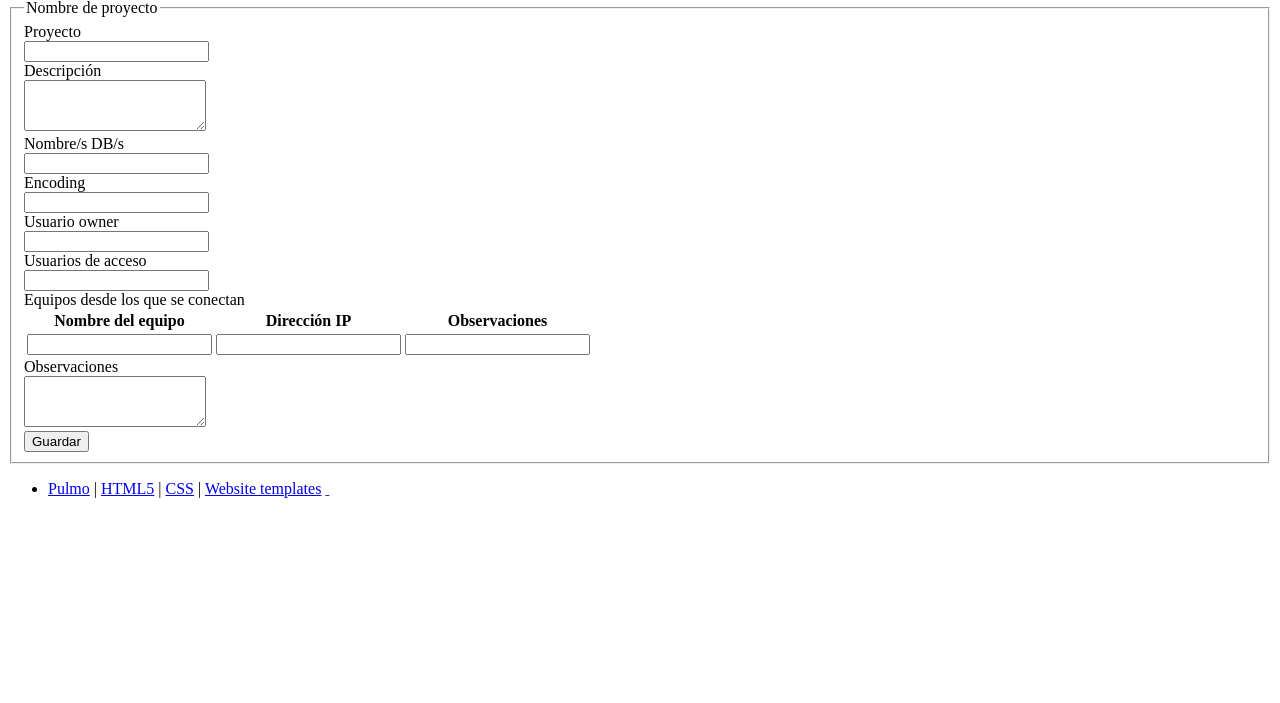
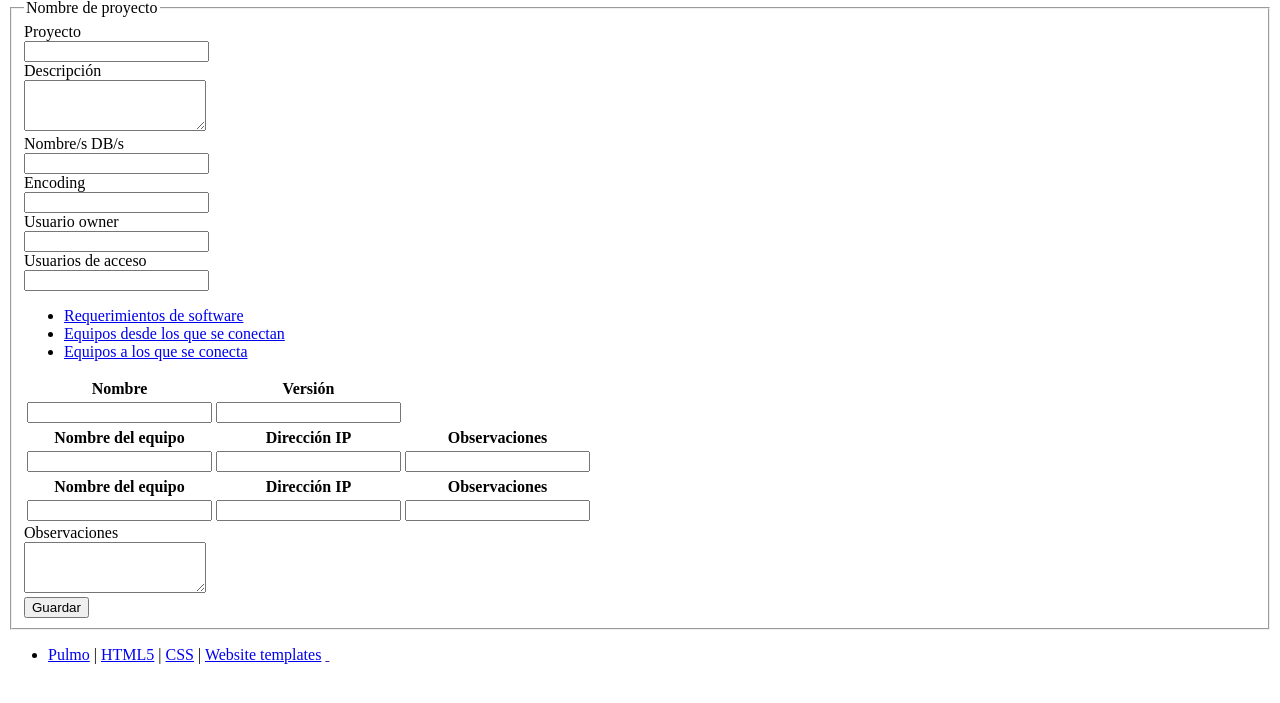
Before and after one commit to efornal/pulmo, a Django app: page /app/new in a window 1280 px wide. Shown: the part 75-778 px from the top of the page. Run offline with Django 3.2, Linux system fonts and the light colour scheme; some libraries are stand-ins or nearby versions.

Commit message:
all in tabs

```diff
--- a/templates/new.html
+++ b/templates/new.html
@@ -66,11 +66,57 @@
               </div>
             </div>
 
-
+            <div class="bs-component">
+              <ul class="nav nav-tabs">
+                <li class="active"><a href="#home" data-toggle="tab">Requerimientos de software</a></li>
+                <li><a href="#profile" data-toggle="tab">Equipos desde los que se conectan</a></li>
+                <li><a href="#profile" data-toggle="tab">Equipos a los que se conecta</a></li>
+              </ul>
+              <div id="myTabContent" class="tab-content">
+                <div class="tab-pane fade active in" id="home">
 
                   <div class="row clearfix">
 	            <div class="col-md-12 column">
-                <div class="panel-heading">Equipos desde los que se conectan</div>
+                      <div class="panel-body">
+		        <table class="table table-bordered table-hover" id="tab_logic">
+		          <thead>
+		            <tr >
+		              <th class="text-center">
+			        Nombre
+		              </th>
+		              <th class="text-center">
+			        Versión
+		              </th>
+		              <th class="text-center">
+                                <a href="#" id="add_row" >
+                                <i class=" glyphicon glyphicon-plus-sign"></i></a>
+                              </th>
+		            </tr>
+		          </thead>
+		          <tbody>
+		            <tr id='addr0'>
+		              <td data-name="name" >
+			        <input type="text" name='name[]'  placeholder='' class="form-control"/>
+		              </td>
+		              <td  data-name="version">
+			        <input type="text" name='version[]' placeholder='' class="form-control"/>
+		              </td>
+                              <td data-name="delete">
+                                <a href="#" id='delete_row'>
+                                <i class="glyphicon glyphicon-remove" style="top:10px;"></i></a>
+                              </td>
+		            </tr>
+		          </tbody>
+		        </table>
+                      </div>
+                    </div>
+	          </div>
+
+                </div>
+                <div class="tab-pane fade" id="profile">
+
+                  <div class="row clearfix">
+	            <div class="col-md-12 column">
                       <div class="panel-body">
 		        <table class="table table-bordered table-hover" id="tab_logic">
 		          <thead>
@@ -112,6 +158,58 @@
                     </div>
 	          </div>
 
+                </div>
+
+                                <div class="tab-pane fade" id="profile">
+
+                  <div class="row clearfix">
+	            <div class="col-md-12 column">
+                      <div class="panel-body">
+		        <table class="table table-bordered table-hover" id="tab_logic">
+		          <thead>
+		            <tr >
+		              <th class="text-center">
+			        Nombre del equipo
+		              </th>
+		              <th class="text-center">
+			        Dirección IP
+		              </th>
+		              <th class="text-center">
+			        Observaciones
+		              </th>
+		              <th class="text-center">
+                                <a href="#" id="add_row" >
+                                <i class=" glyphicon glyphicon-plus-sign"></i></a>
+                              </th>
+		            </tr>
+		          </thead>
+		          <tbody>
+		            <tr id='addr0'>
+		              <td data-name="name" >
+			        <input type="text" name='name[]'  placeholder='' class="form-control"/>
+		              </td>
+		              <td  data-name="email">
+			        <input type="text" name='ip[]' placeholder='' class="form-control"/>
+		              </td>
+		              <td  data-name="mobile">
+			        <input type="text" name='observations[]' placeholder='' class="form-control"/>
+		              </td>
+                              <td data-name="delete">
+                                <a href="#" id='delete_row'>
+                                <i class="glyphicon glyphicon-remove" style="top:10px;"></i></a>
+                              </td>
+		            </tr>
+		          </tbody>
+		        </table>
+                      </div>
+                    </div>
+	          </div>
+
+                </div>
+
+              </div>
+
+
 
             <div class="form-group">
               <label for="descripcion" class="col-sm-2 control-label">Observaciones</label>
```
Lines whose indentation alone changed are shown as unchanged.
